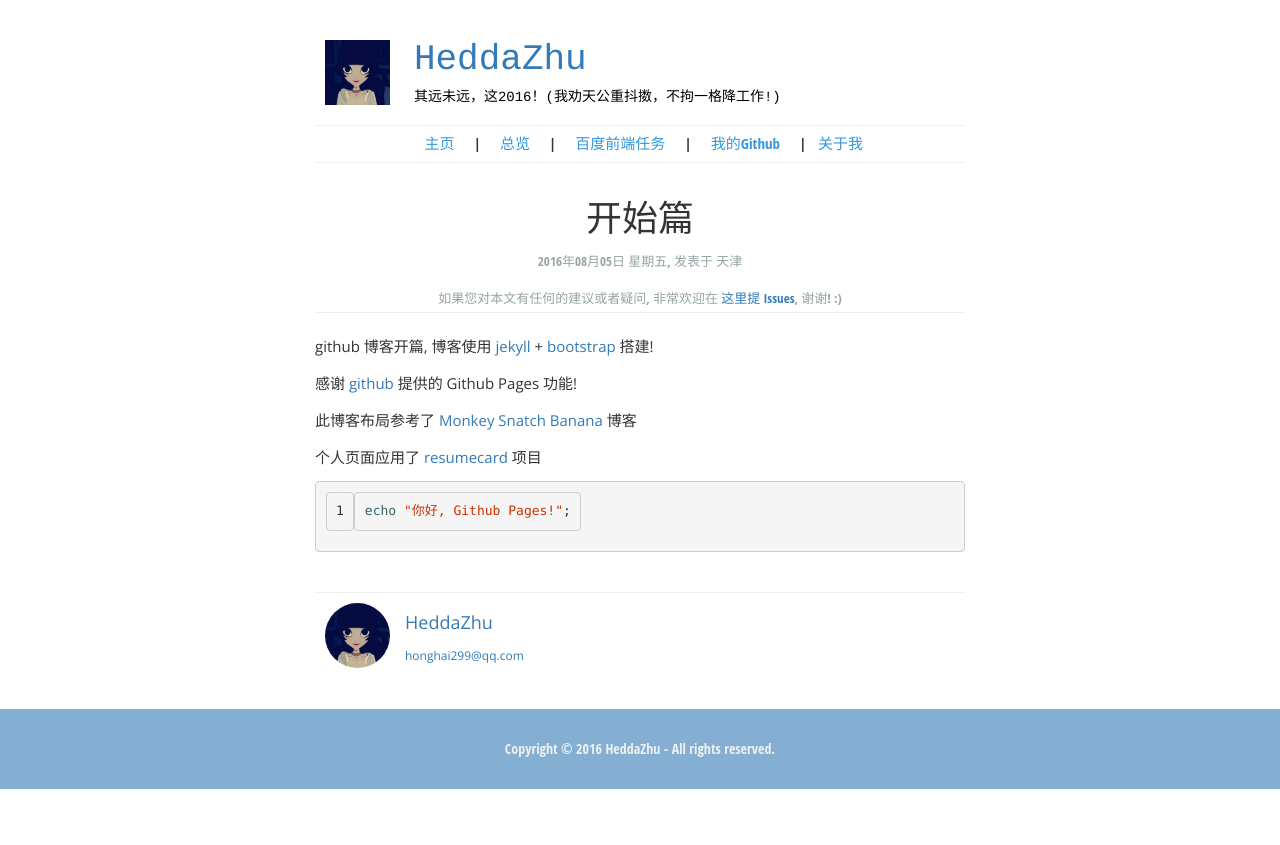
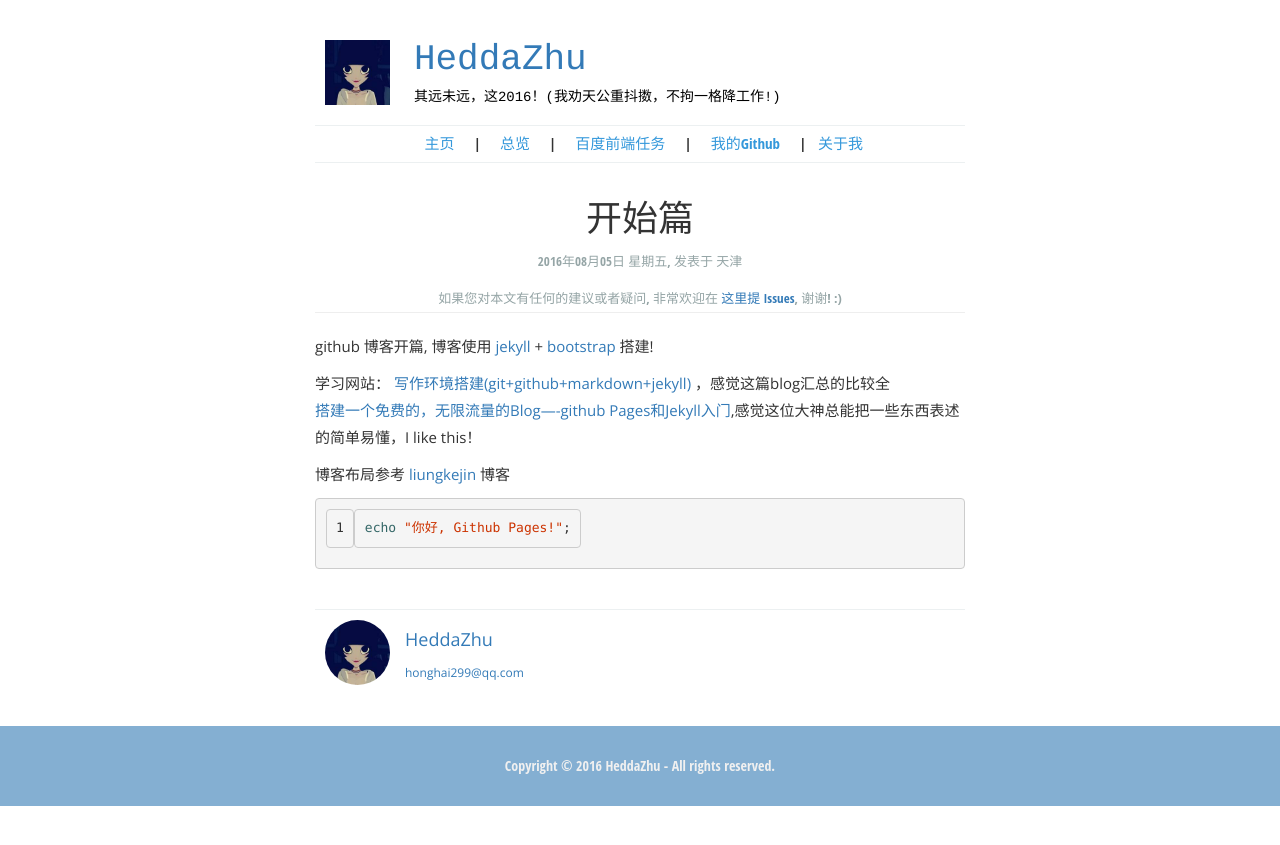
Before and after one commit to HeddaZhu/HeddaZhu.github.io, a Jekyll site: the page built from _posts/2016-03-04-Getting-Started.md, in a window 1280 px wide. Shown: the top 845 px of the page. Built offline with Jekyll 4.4.1, drawn with Linux system fonts in a browser that asks for light colours.

Commit message:
github page + jekeyll beta8.5

````diff
--- a/_config.yml
+++ b/_config.yml
@@ -2,7 +2,7 @@
 title: HeddaZhu Blog
 description: HeddaZhu Blog
 favicon: /assets/img/MissPuff.jpg
-baseurl: /HeddaZhu.github.io
+baseurl:
 url: https://heddazhu.github.io
 rss_url:
 
--- a/_posts/2016-03-04-Getting-Started.md
+++ b/_posts/2016-03-04-Getting-Started.md
@@ -9,11 +9,13 @@ excerpt_separator: "```"
 
  github 博客开篇, 博客使用 [jekyll](http://jekyll.bootcss.com/) + [bootstrap](http://v3.bootcss.com) 搭建!
 
-感谢 [github](https://github.com) 提供的 Github Pages 功能!
+学习网站： [写作环境搭建(git+github+markdown+jekyll)](https://site.douban.com/196781/widget/notes/12161495/note/264946576/) ，感觉这篇blog汇总的比较全
+           [搭建一个免费的，无限流量的Blog----github Pages和Jekyll入门](http://www.ruanyifeng.com/blog/2012/08/blogging_with_jekyll.html),感觉这位大神总能把一些东西表述的简单易懂，I like this！
 
-此博客布局参考了 [Monkey Snatch Banana](http://www.monkeysnatchbanana.com/) 博客
 
-个人页面应用了 [resumecard](http://ddbullfrog.github.io/resumecard/) 项目
+博客布局参考 [liungkejin](https://github.com/liungkejin/liungkejin.github.io) 博客
+
+
 
 
 ```bash
````
